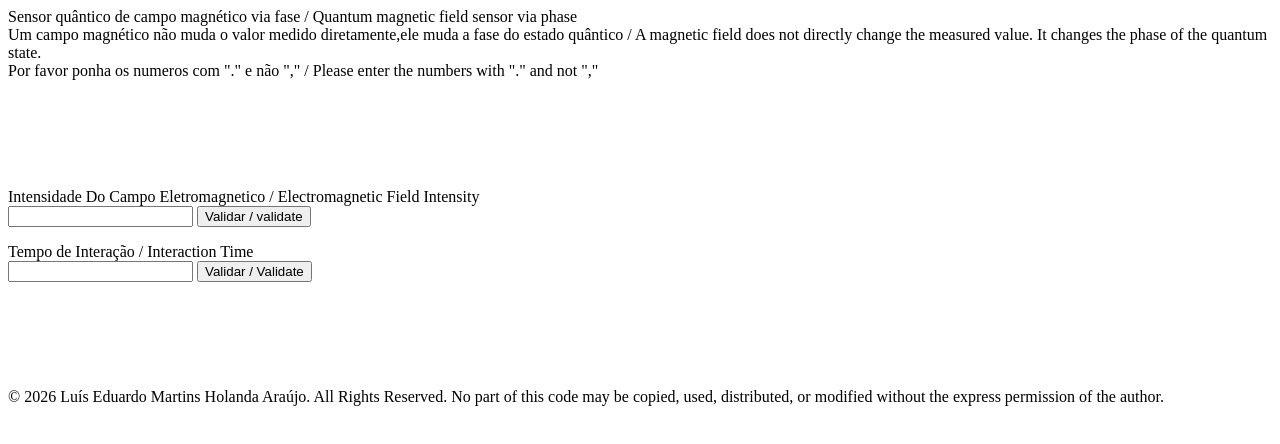
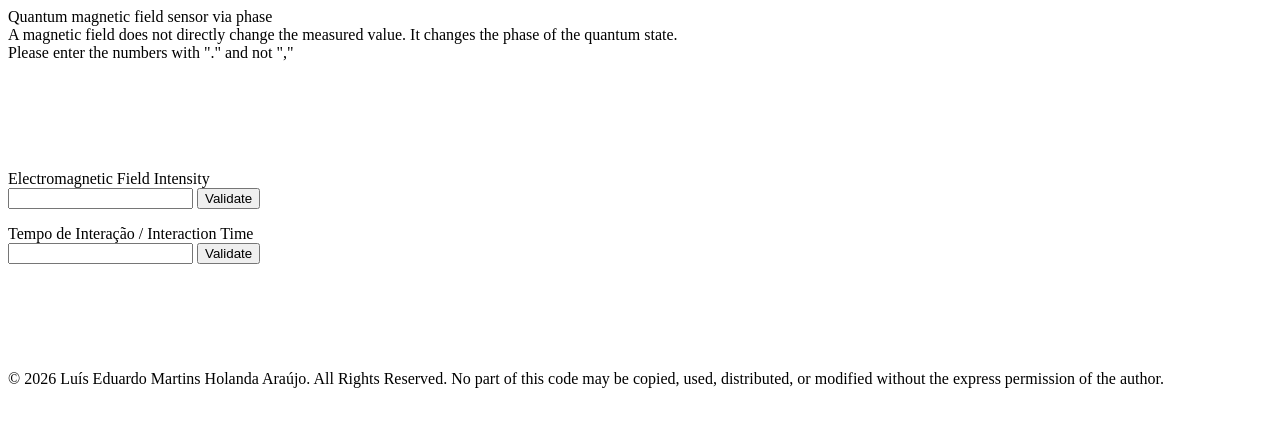
Before and after one commit to emhacias/Quantum-magnetic-field-sensor-via-phase, a plain HTML site: page index.html in a window 1280 px wide. Drawn offline with Linux system fonts and the light colour scheme.

Commit message:
Update index.html
translating to only english ( lowkey better)

I might aswell do some stuff on CSS

```diff
--- a/index.html
+++ b/index.html
@@ -6,10 +6,9 @@
 <script src="main.js"></script>
 </head>
 <body>
-<div>Sensor quântico de campo magnético via fase /
-Quantum magnetic field sensor via phase</div>
-<div>Um campo magnético não muda o valor medido diretamente,ele muda a fase do estado quântico / A magnetic field does not directly change the measured value. It changes the phase of the quantum state.</div>
-<div>Por favor ponha os numeros com "." e não "," / Please enter the numbers with "." and not ","</div>
+<div>Quantum magnetic field sensor via phase</div>
+<div> A magnetic field does not directly change the measured value. It changes the phase of the quantum state.</div>
+<div> Please enter the numbers with "." and not ","</div>
 <br><br><br>
 
 <div id="fase"></div> <div id="estadoQuant"></div> <div id="padraoInterf"></div><div id="valorMedido"></div>
@@ -17,9 +16,9 @@ Quantum magnetic field sensor via phase</div>
 <br>
  <br>
  <br>
-<div>Intensidade Do Campo Eletromagnetico / Electromagnetic Field Intensity</div>
+<div> Electromagnetic Field Intensity</div>
 <input type="number" id="intensidade">
-<button onclick="verificar1()">Validar / validate</button>
+<button onclick="verificar1()">Validate</button>
 
 <p id="aviso" style="color: red;"></p>
 
@@ -27,7 +26,7 @@ Quantum magnetic field sensor via phase</div>
 <div>Tempo de Interação /
 Interaction Time</div>
 <input type="number" id="tempoInteracao">
-<button onclick="verificar2()">Validar / Validate</button>
+<button onclick="verificar2()">Validate</button>
 
 <p id="aviso2" style="color: red;"></p>
 
```
